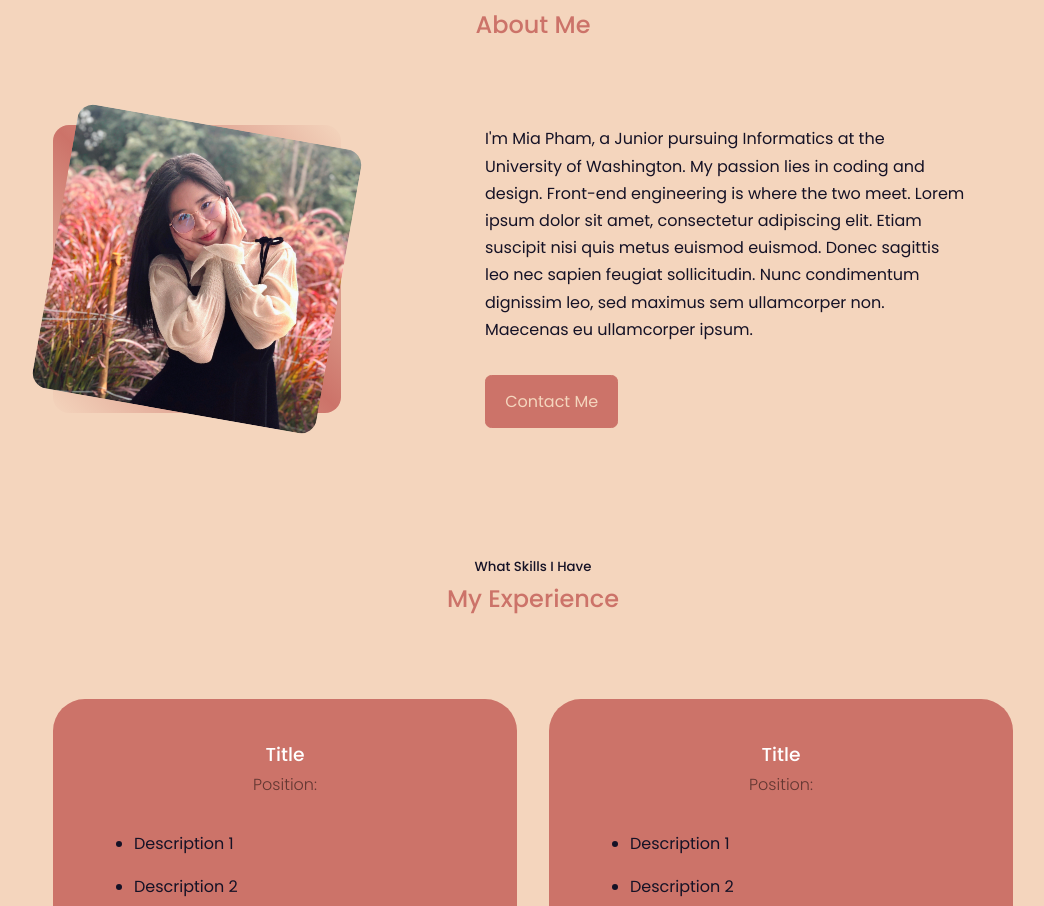
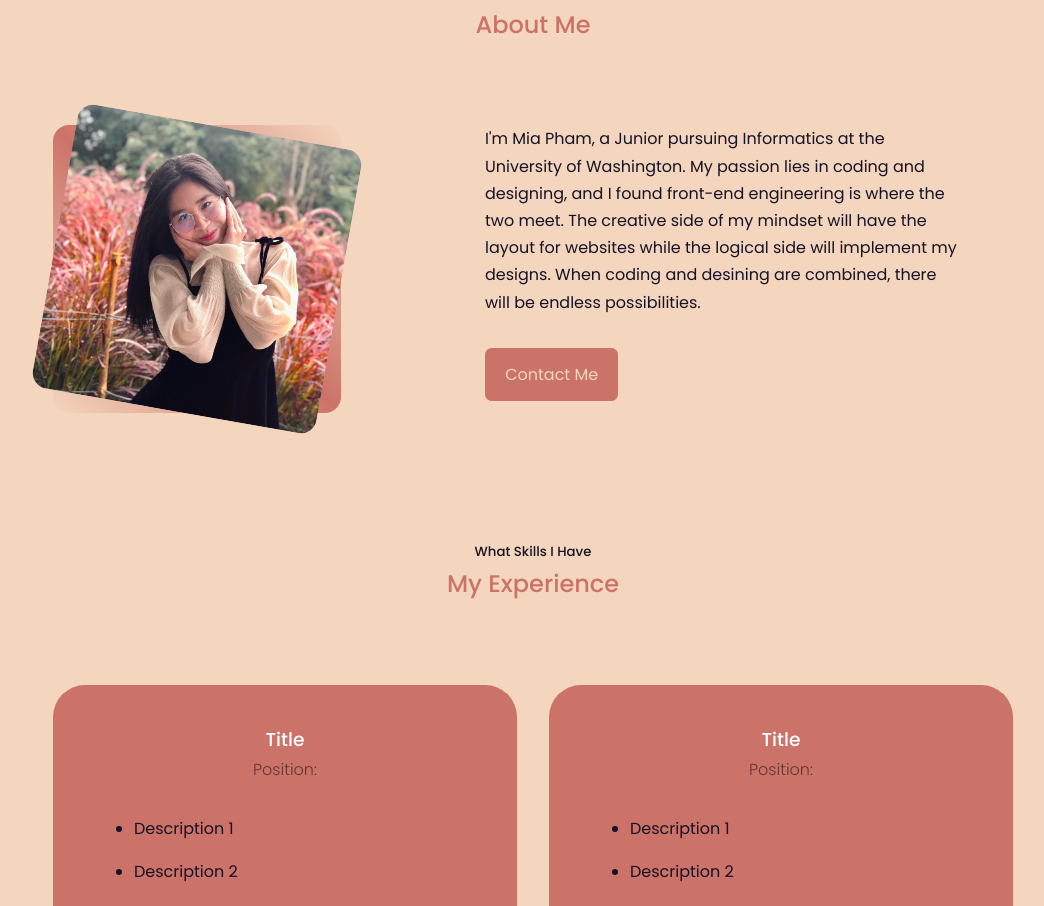
Before and after one commit to MiasPham/PersonalWebsite, a React (Create React App) app: page / in a window 1280 px wide. Shown: the part 946-1852 px from the top of the page, without its empty margins (107-1151 px from the left). Built offline with nearby package versions, Linux system fonts and the light colour scheme.

Commit message:
About Updated

```diff
--- a/src/components/about/About.jsx
+++ b/src/components/about/About.jsx
@@ -18,11 +18,12 @@ const About = () => {
       <div className="about__content">
       <p>
         I'm Mia Pham, a Junior pursuing Informatics at the University of Washington. My passion lies
-        in coding and design. Front-end engineering is where the two meet.
-        Lorem ipsum dolor sit amet, consectetur adipiscing elit. Etiam suscipit nisi quis metus
-        euismod euismod. Donec sagittis leo nec sapien feugiat sollicitudin. Nunc condimentum
-        dignissim leo, sed maximus sem ullamcorper non. Maecenas eu ullamcorper ipsum.
+        in coding and designing, and I found front-end engineering is where the two meet. The
+        creative side of my mindset will have the layout for websites while the logical side will
+        implement my designs. When coding and desining are combined, there will be endless possibilities.
+
       </p>
+
 
     <a href="#contact" className='btn btn-primary'>Contact Me</a>
     </div>
```
